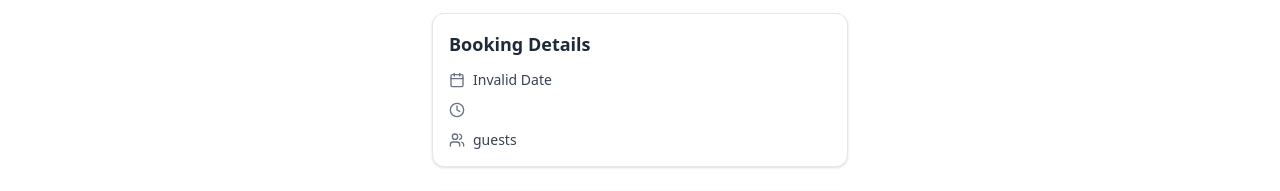
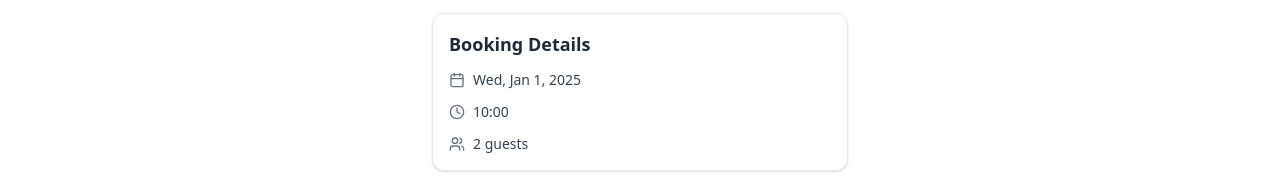
Before and after one commit to LaChiesetta/AntiNoShow, a Next.js app: page /booking/1 in a window 1280 px wide. Shown: the part 237-428 px from the top of the page. Built offline with nearby package versions, Linux system fonts and the light colour scheme.

Commit message:
fix: Vercel

```diff
--- a/src/app/booking/[id]/components/BookingDetails.tsx
+++ b/src/app/booking/[id]/components/BookingDetails.tsx
@@ -12,7 +12,7 @@ import {
 
 import type { BookingDetailsProps } from '@/types/components';
 
-export const BookingDetails: FC<BookingDetailsProps> = ({ details }) => {
+export const BookingDetails: FC<BookingDetailsProps> = ({details}) => {
   const formattedDate = new Date(details.date).toLocaleDateString(undefined, {
     weekday: 'short',
     year: 'numeric',
--- a/src/app/booking/[id]/page.tsx
+++ b/src/app/booking/[id]/page.tsx
@@ -28,9 +28,9 @@ export default async function BookingPage() {
     }),
     time: "10:00",
     guests: 2,
+    id: "222",
+    user: user
   },
-  id: "222",
-  user: user
 }//;await getBookingById(params.id);
 
   if (!booking) {
@@ -42,13 +42,13 @@ export default async function BookingPage() {
       <h1 className="text-2xl font-semibold mb-6 text-center">Review Your Booking</h1>
 
       <div className="space-y-6 w-full">
-        <UserInfo user={booking.user} />
-        <BookingDetails details={booking} />
+        <UserInfo user={booking.details.user} />
+        <BookingDetails details={booking.details} />
         <BookingRules />
         <TermsAgreement />
       </div>
 
-      <ConfirmFooter bookingId={booking.id}/>
+      <ConfirmFooter bookingId={booking.details.id}/>
     </main>
   );
 }
--- a/src/types/components.ts
+++ b/src/types/components.ts
@@ -20,7 +20,7 @@ export type BookingDetailsProps = {
     time: string;         // e.g. "19:30"
     guests: number;
     notes?: string;
+    id: string;
+    user: User;
   };
-  id: string;
-  user: User;
 };
```
